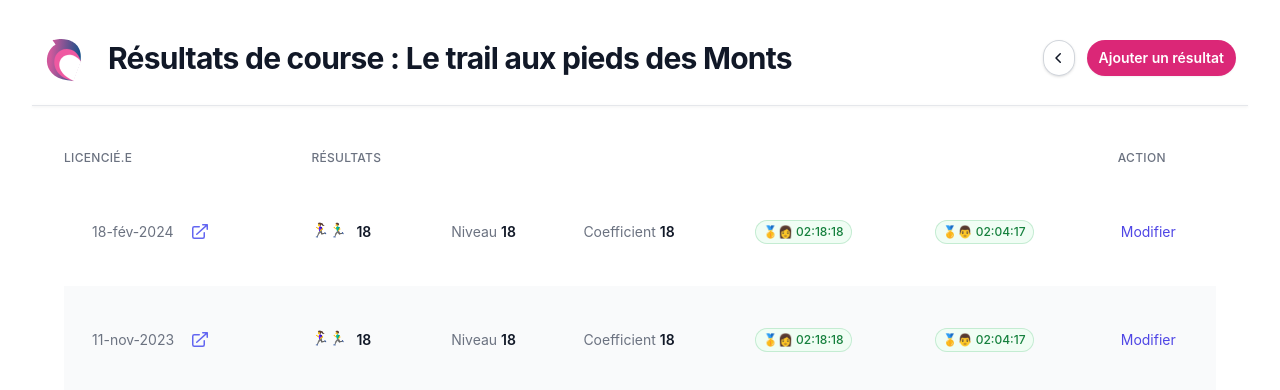
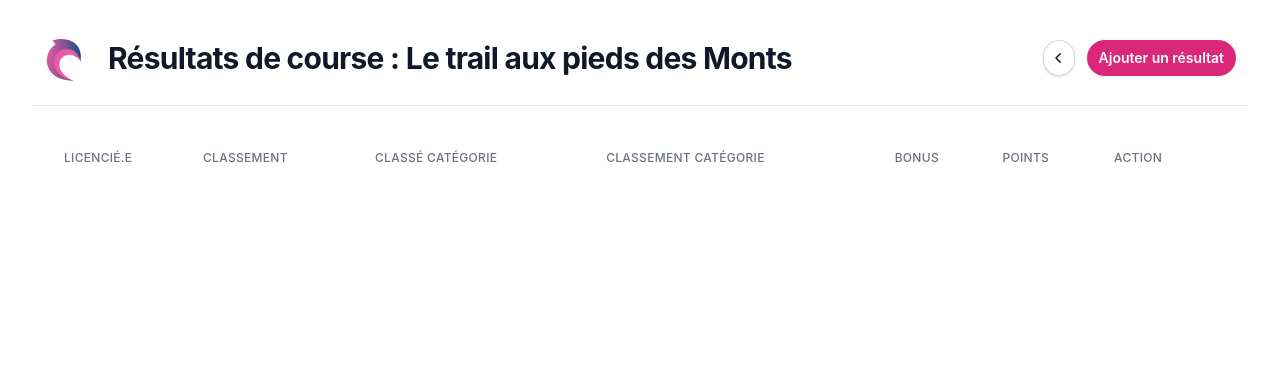
Before and after one commit to paodweb/challenge-tri, a Vue app: page /race/12 in a window 1280 px wide. Shown: the top 390 px of the page. Built offline with nearby package versions, Linux system fonts and the light colour scheme.

Commit message:
update views

```diff
--- a/src/components/TheHeading.vue
+++ b/src/components/TheHeading.vue
@@ -41,7 +41,7 @@ import { ChevronLeftIcon } from '@heroicons/vue/20/solid'
 import { useRouter } from 'vue-router'
 
 const router = useRouter()
-const backNavigation = () => { router.go(-1) }
+const backNavigation = () => { router.back() }
 
 defineProps({
   title: String,
--- a/src/views/RaceResultsView.vue
+++ b/src/views/RaceResultsView.vue
@@ -7,11 +7,11 @@
           <thead class="bg-white">
             <tr>
               <th scope="col" class="py-3 pl-4 pr-3 text-left text-xs font-medium uppercase tracking-wide text-gray-500 sm:pl-0">licencié.e</th>
-              <th scope="col" class="px-3 py-3 text-left text-xs font-medium uppercase tracking-wide text-gray-500">résultats</th>
-              <th scope="col" class="px-3 py-3 text-left text-xs font-medium uppercase tracking-wide text-gray-500"><span class="sr-only">résultats</span></th>
-              <th scope="col" class="px-3 py-3 text-left text-xs font-medium uppercase tracking-wide text-gray-500"><span class="sr-only">résultats</span></th>
-              <th scope="col" class="px-3 py-3 text-left text-xs font-medium uppercase tracking-wide text-gray-500"><span class="sr-only">résultats</span></th>
-              <th scope="col" class="px-3 py-3 text-left text-xs font-medium uppercase tracking-wide text-gray-500"><span class="sr-only">résultats</span></th>
+              <th scope="col" class="px-3 py-3 text-left text-xs font-medium uppercase tracking-wide text-gray-500">classement</th>
+              <th scope="col" class="px-3 py-3 text-left text-xs font-medium uppercase tracking-wide text-gray-500">classé catégorie</th>
+              <th scope="col" class="px-3 py-3 text-left text-xs font-medium uppercase tracking-wide text-gray-500">classement catégorie</th>
+              <th scope="col" class="px-3 py-3 text-left text-xs font-medium uppercase tracking-wide text-gray-500">bonus</th>
+              <th scope="col" class="px-3 py-3 text-left text-xs font-medium uppercase tracking-wide text-gray-500">points</th>
               <th scope="col" class="px-3 py-3 text-left text-xs font-medium uppercase tracking-wide text-gray-500">action</th>
             </tr>
           </thead>
@@ -23,59 +23,59 @@
             temps de la 1ère féminine
             temps du 1er masculin
             -->
-            <tr v-for="race in races" :key="race.email" class="even:bg-gray-50">
+            <tr v-for="result in results" :key="result.ranking" class="even:bg-gray-50">
               <td class="relative py-4 pr-3 text-lg font-medium text-gray-800">
                 <div class="md:flex md:items-center md:justify-between">
                   <div class="min-w-0 flex">
-                    <router-link :to="`/race/${race.id}`">{{ race.name }}&nbsp;</router-link>
+                    <router-link :to="`/race/${result.id}`">{{ result.licensee }}&nbsp;</router-link>
                   </div>
                   <div class="mt-4 flex md:ml-4 md:mt-0">
-                    <p class="text-sm text-gray-500">{{ race.date }}</p>
-                  </div>
-                  <div class="mt-4 flex-1 md:ml-4 md:mt-0">
-                    <a :href="race.link" class="ml-3 icon-link"
-                      ><ArrowTopRightOnSquareIcon class="h-5 w-5 text-indigo-500"
-                    /></a>
+                    <span class="inline-flex items-center rounded-full bg-green-50 px-2 py-1 text-xs font-medium text-green-700 ring-1 ring-inset ring-green-600/20">
+                        {{ result.time }}
+                    </span>
                   </div>
                 </div>
               </td>
               <td class="hidden px-3 py-4 text-sm text-gray-500 md:table-cell">
-                <dl class="flex w-full flex-none justify-between gap-x-8 items-center sm:w-auto">
-                  <div class="flex w-16 gap-x-2.5">
-                    <dt>🏃‍♀️🏃‍♂️</dt>
-                    <dd class="text-sm font-semibold leading-6 text-gray-900">
-                      {{ 18 }}
-                    </dd>
-                  </div>
-                </dl>
+                <div class="flex w-16 gap-x-2.5">
+                  <span class="inline-flex items-center rounded-full bg-blue-50 px-2 py-1 text-xs font-medium text-blue-700 ring-1 ring-inset ring-blue-600/20">
+                    {{ result.ranking }}
+                  </span>
+                </div>
               </td>
               <td class="px-3 py-4 text-sm text-gray-500">
-                Niveau
-                <span class="text-sm font-semibold leading-6 text-gray-900">{{
-                  18
-                }}</span>
+                <div class="flex w-16 gap-x-2.5">
+                  <span class="inline-flex items-center rounded-full bg-blue-50 px-2 py-1 text-xs font-medium text-blue-700 ring-1 ring-inset ring-blue-600/20">
+                    {{ result.classifiedCategory }}
+                  </span>
+                </div>
               </td>
               <td class="px-3 py-4 text-sm text-gray-500">
-                Coefficient
-                <span class="text-sm font-semibold leading-6 text-gray-900">{{
-                  18
-                }}</span>
+                <div class="flex w-16 gap-x-2.5">
+                  <span class="inline-flex items-center rounded-full bg-blue-50 px-2 py-1 text-xs font-medium text-blue-700 ring-1 ring-inset ring-blue-600/20">
+                    {{ result.categoryRanking }}
+                  </span>
+                </div>
               </td>
               <td class="px-3 py-4 text-sm text-gray-500">
-                <span class="inline-flex items-center rounded-full bg-green-50 px-2 py-1 text-xs font-medium text-green-700 ring-1 ring-inset ring-green-600/20">
-                    🥇👩 02:18:18
-                </span>
+                <div class="flex w-16 gap-x-2.5">
+                  <span class="inline-flex items-center rounded-full bg-blue-50 px-2 py-1 text-xs font-medium text-blue-700 ring-1 ring-inset ring-blue-600/20">
+                    {{ result.bonus }}
+                  </span>
+                </div>
               </td>
               <td class="px-3 py-4 text-sm text-gray-500">
-                <span class="inline-flex items-center rounded-full bg-green-50 px-2 py-1 text-xs font-medium text-green-700 ring-1 ring-inset ring-green-600/20">
-                    🥇👨 02:04:17
-                </span>
+                <div class="flex w-16 gap-x-2.5">
+                  <span class="inline-flex items-center rounded-full bg-blue-50 px-2 py-1 text-xs font-medium text-blue-700 ring-1 ring-inset ring-blue-600/20">
+                    {{ result.points }}
+                  </span>
+                </div>
               </td>
               <td class="relative py-4 pl-3 text-right text-sm font-medium">
                 <div class="md:flex md:items-center md:justify-between">
                   <div class="min-w-0 flex">
                     <a href="#" class="text-indigo-600 hover:text-indigo-900">
-                      Modifier<span class="sr-only">, {{ race.name }}</span>
+                      Modifier<span class="sr-only">, {{ result.licensee }}</span>
                     </a>
                   </div>
                 </div>
@@ -95,26 +95,50 @@ import TheHeading from '@/components/TheHeading.vue'
 import { useRoute } from 'vue-router'
 
 const route = useRoute()
-const state = reactive({ title: 'no title' })
-const { title } = toRefs(state)
+const state = reactive({ title: 'no title', results: [] })
+const { title, results } = toRefs(state)
 const races = {
     12: {
         title: 'Le trail aux pieds des Monts',
         date: '18-fév-2024',
-        link: 'https://www.klikego.com/challenge/index.jsp?reference=1516144201179-4'
+        link: 'https://www.klikego.com/challenge/index.jsp?reference=1516144201179-4',
+        results: []
     },
     21: {
         title: 'Semi-marathon de Plouguin',
         date: '11-nov-2023',
-        link: 'https://www.klikego.com/resultats/semi-marathon-et-10km-de-plouguin-2023/1633737828041-3'
+        link: 'https://www.klikego.com/resultats/semi-marathon-et-10km-de-plouguin-2023/1633737828041-3',
+        results: [
+            {
+                id: 183,
+                ranking: 183,
+                time: '01:55:25',
+                licensee: 'FER Stephane',
+                classifiedCategory: 14,
+                categoryRanking: 14,
+                bonus: 0,
+                points: 150
+            }, {
+                id: 101,
+                ranking: 101,
+                time: '01:40:09',
+                licensee: 'LE GOUX Julien',
+                classifiedCategory: 19,
+                categoryRanking: 19,
+                bonus: 0,
+                points: 150
+            }
+        ]
     }
 }
 
 const update = (state) => {
     console.log(route.params)
     Object.assign(state, {
-        title: races[route.params.id].title
+        title: races[route.params.id].title,
+        results: races[route.params.id].results
     })
+    console.log(state)
 }
 
 const fcnUpdate = () => update(state)
```
